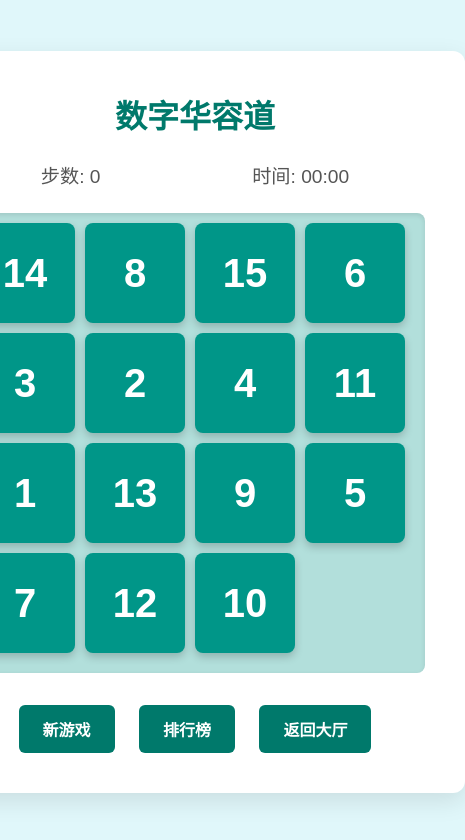
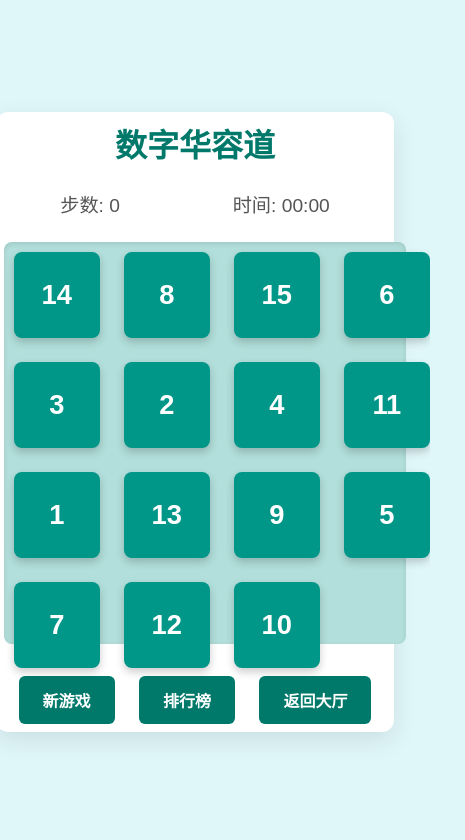
Before and after one commit to shy-sgsg/shyGames, a plain HTML site: page 数字华容道/index.html in a window 390 px wide. Shown: the whole page, 465 px wide, since content can reach past the window. Drawn offline with Linux system fonts and the light colour scheme.

Commit message:
再次优化数字华容道的手机端屏幕适配

```diff
--- a/数字华容道/index.html
+++ b/数字华容道/index.html
@@ -2,15 +2,33 @@
 <html lang="zh">
 <head>
     <meta charset="UTF-8">
-    <meta name="viewport" content="width=device-width, initial-scale=1.0, user-scalable=no">
     <title>数字华容道</title>
     <link rel="stylesheet" href="style.css">
-    <!-- 删除或注释掉下面的 <style> 标签，避免覆盖 style.css 的 .tile 样式 -->
-    <!--
+    <meta name="viewport" content="width=device-width, initial-scale=1.0, user-scalable=no">
     <style>
-        /* ...所有 .tile 相关样式和棋盘相关样式请删除或注释掉... */
+        @media (max-width: 480px) {
+            .container {
+                max-width: 98vw;
+                padding: 8px;
+            }
+            .game-board-container {
+                max-width: 98vw;
+                width: 98vw;
+                height: 98vw;
+                min-width: 240px;
+                min-height: 240px;
+            }
+            #game-board {
+                width: 100%;
+                height: 100%;
+            }
+            .tile {
+                width: 22vw !important;
+                height: 22vw !important;
+                font-size: 7vw !important;
+            }
+        }
     </style>
-    -->
     <script src="https://www.gstatic.com/firebasejs/10.12.2/firebase-app-compat.js"></script>
     <script src="https://www.gstatic.com/firebasejs/10.12.2/firebase-firestore-compat.js"></script>
 </head>
```
